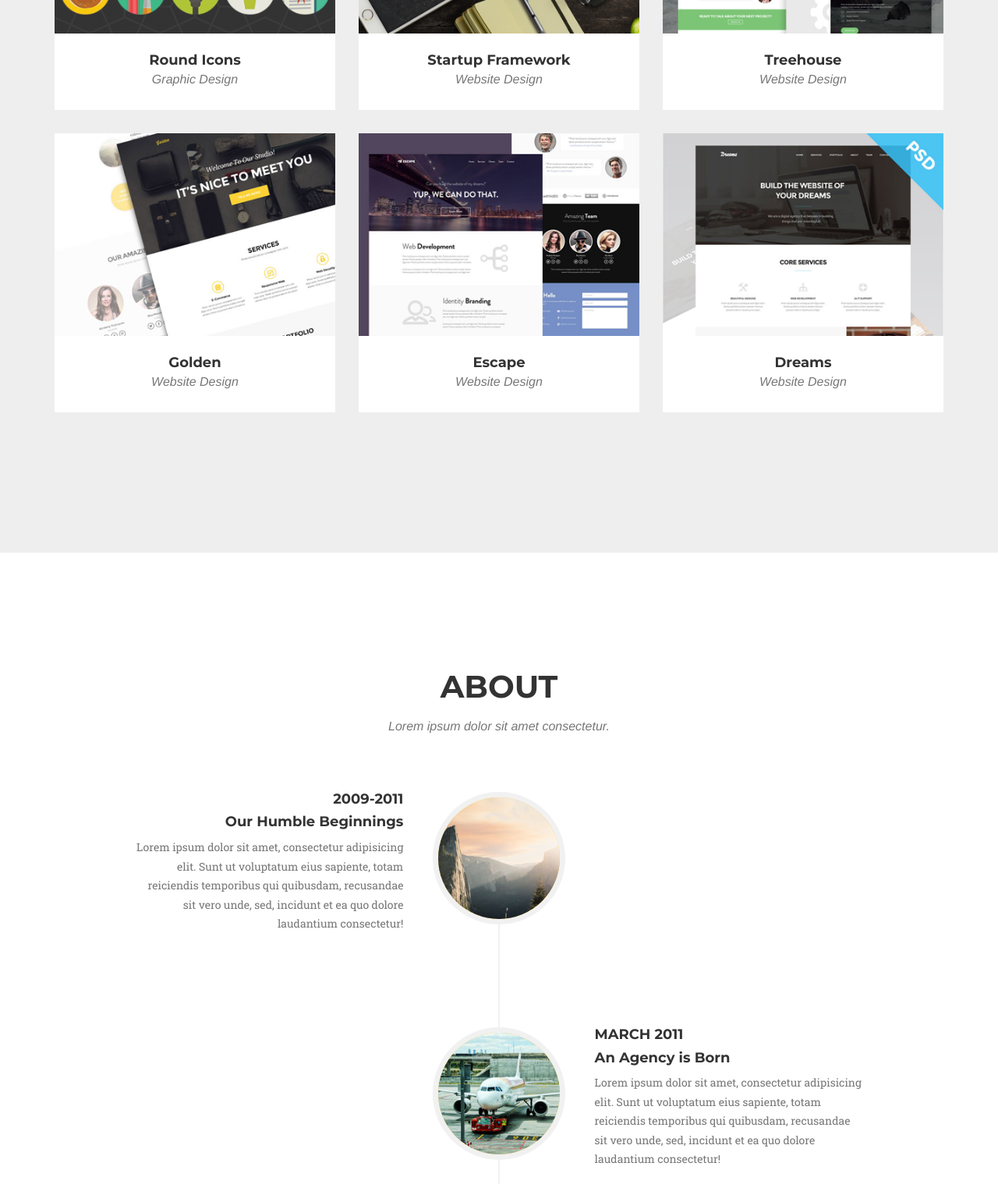
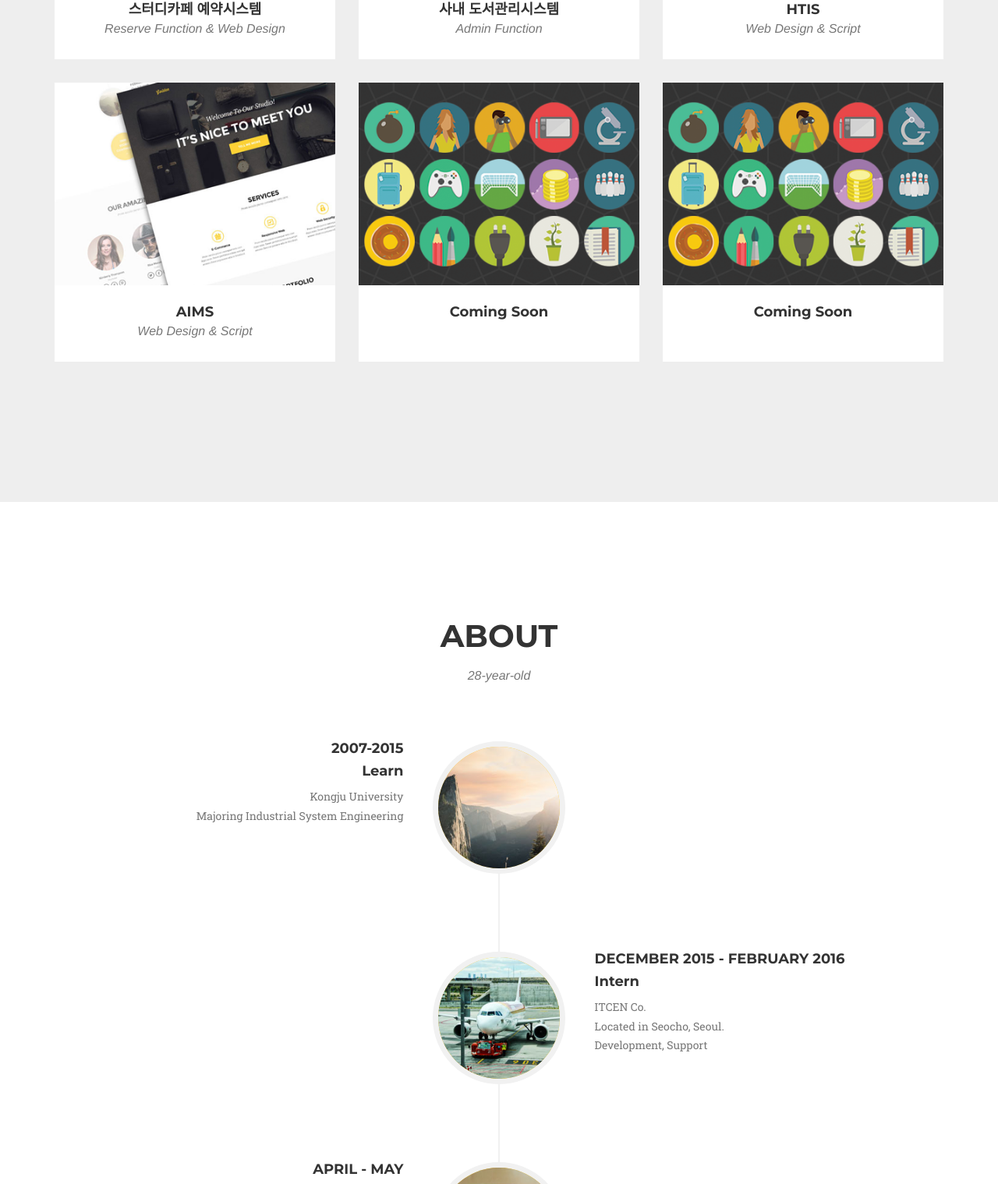
Before and after one commit to goldzealot/portfolio, a website: page Portfolio/public/index.html in a window 1280 px wide. Shown: the part 1281-2800 px from the top of the page at 78% size. Drawn offline with nearby package versions, Linux system fonts and the light colour scheme; a web font is replaced by a local one.

Commit message:
전체적인 컨텐츠 수정

```diff
--- a/Portfolio/public/index.html
+++ b/Portfolio/public/index.html
@@ -9,7 +9,7 @@
     <meta name="description" content="">
     <meta name="author" content="">
 
-    <title>Welcome Portfolio Page</title>
+    <title>I Want</title>
 
     <!-- Bootstrap Core CSS -->
     <link href="vendor/bootstrap/css/bootstrap.min.css" rel="stylesheet">
@@ -43,7 +43,7 @@
                 <button type="button" class="navbar-toggle" data-toggle="collapse" data-target="#bs-example-navbar-collapse-1">
                     <span class="sr-only">Toggle navigation</span> Menu <i class="fa fa-bars"></i>
                 </button>
-                <a class="navbar-brand page-scroll" href="#page-top">Start Bootstrap</a>
+                <a class="navbar-brand page-scroll" href="#page-top">Dev.J</a>
             </div>
 
             <!-- Collect the nav links, forms, and other content for toggling -->
@@ -52,18 +52,18 @@
                     <li class="hidden">
                         <a href="#page-top"></a>
                     </li>
-                    <li>
+                    <!-- <li>
                         <a class="page-scroll" href="#services">Services</a>
-                    </li>
+                    </li> -->
                     <li>
                         <a class="page-scroll" href="#portfolio">Portfolio</a>
                     </li>
                     <li>
                         <a class="page-scroll" href="#about">About</a>
                     </li>
-                    <li>
+                    <!-- <li>
                         <a class="page-scroll" href="#team">Team</a>
-                    </li>
+                    </li> -->
                     <li>
                         <a class="page-scroll" href="#contact">Contact</a>
                     </li>
@@ -78,9 +78,9 @@
     <header>
         <div class="container">
             <div class="intro-text">
-                <div class="intro-lead-in">Hello</div>
-                <div class="intro-heading">Nice To Meet You</div>
-                <a href="#services" class="page-scroll btn btn-xl">Tell Me More</a>
+                <!-- <div class="intro-lead-in">WELCOME.</div> -->
+                <div class="intro-heading">개발자가 되고 싶은 J</div>
+                <a href="#about" class="page-scroll btn btn-xl">Tell Me More</a>
             </div>
         </div>
     </header>
@@ -143,8 +143,8 @@
                         <img src="img/portfolio/roundicons.png" class="img-responsive" alt="">
                     </a>
                     <div class="portfolio-caption">
-                        <h4>Round Icons</h4>
-                        <p class="text-muted">Graphic Design</p>
+                        <h4>스터디카페 예약시스템</h4>
+                        <p class="text-muted">Reserve Function & Web Design</p>
                     </div>
                 </div>
                 <div class="col-md-4 col-sm-6 portfolio-item">
@@ -157,8 +157,8 @@
                         <img src="img/portfolio/startup-framework.png" class="img-responsive" alt="">
                     </a>
                     <div class="portfolio-caption">
-                        <h4>Startup Framework</h4>
-                        <p class="text-muted">Website Design</p>
+                        <h4>사내 도서관리시스템</h4>
+                        <p class="text-muted">Admin Function</p>
                     </div>
                 </div>
                 <div class="col-md-4 col-sm-6 portfolio-item">
@@ -171,8 +171,8 @@
                         <img src="img/portfolio/treehouse.png" class="img-responsive" alt="">
                     </a>
                     <div class="portfolio-caption">
-                        <h4>Treehouse</h4>
-                        <p class="text-muted">Website Design</p>
+                        <h4>HTIS</h4>
+                        <p class="text-muted">Web Design & Script</p>
                     </div>
                 </div>
                 <div class="col-md-4 col-sm-6 portfolio-item">
@@ -185,8 +185,8 @@
                         <img src="img/portfolio/golden.png" class="img-responsive" alt="">
                     </a>
                     <div class="portfolio-caption">
-                        <h4>Golden</h4>
-                        <p class="text-muted">Website Design</p>
+                        <h4>AIMS</h4>
+                        <p class="text-muted">Web Design & Script</p>
                     </div>
                 </div>
                 <div class="col-md-4 col-sm-6 portfolio-item">
@@ -196,11 +196,11 @@
                                 <i class="fa fa-plus fa-3x"></i>
                             </div>
                         </div>
-                        <img src="img/portfolio/escape.png" class="img-responsive" alt="">
+                        <img src="img/portfolio/roundicons.png" class="img-responsive" alt="">
                     </a>
                     <div class="portfolio-caption">
-                        <h4>Escape</h4>
-                        <p class="text-muted">Website Design</p>
+                        <h4>Coming Soon</h4>
+                        <p class="text-muted">&nbsp;</p>
                     </div>
                 </div>
                 <div class="col-md-4 col-sm-6 portfolio-item">
@@ -210,11 +210,11 @@
                                 <i class="fa fa-plus fa-3x"></i>
                             </div>
                         </div>
-                        <img src="img/portfolio/dreams.png" class="img-responsive" alt="">
+                        <img src="img/portfolio/roundicons.png" class="img-responsive" alt="">
                     </a>
                     <div class="portfolio-caption">
-                        <h4>Dreams</h4>
-                        <p class="text-muted">Website Design</p>
+                        <h4>Coming Soon</h4>
+                        <p class="text-muted">&nbsp;</p>
                     </div>
                 </div>
             </div>
@@ -227,7 +227,7 @@
             <div class="row">
                 <div class="col-lg-12 text-center">
                     <h2 class="section-heading">About</h2>
-                    <h3 class="section-subheading text-muted">Lorem ipsum dolor sit amet consectetur.</h3>
+                    <h3 class="section-subheading text-muted">28-year-old</h3>
                 </div>
             </div>
             <div class="row">
@@ -239,11 +239,11 @@
                             </div>
                             <div class="timeline-panel">
                                 <div class="timeline-heading">
-                                    <h4>2009-2011</h4>
-                                    <h4 class="subheading">Our Humble Beginnings</h4>
+                                    <h4>2007-2015</h4>
+                                    <h4 class="subheading">Learn</h4>
                                 </div>
                                 <div class="timeline-body">
-                                    <p class="text-muted">Lorem ipsum dolor sit amet, consectetur adipisicing elit. Sunt ut voluptatum eius sapiente, totam reiciendis temporibus qui quibusdam, recusandae sit vero unde, sed, incidunt et ea quo dolore laudantium consectetur!</p>
+                                    <p class="text-muted">Kongju University <br/> Majoring Industrial System Engineering</p>
                                 </div>
                             </div>
                         </li>
@@ -253,11 +253,11 @@
                             </div>
                             <div class="timeline-panel">
                                 <div class="timeline-heading">
-                                    <h4>March 2011</h4>
-                                    <h4 class="subheading">An Agency is Born</h4>
+                                    <h4>December 2015 - February 2016</h4>
+                                    <h4 class="subheading">Intern</h4>
                                 </div>
                                 <div class="timeline-body">
-                                    <p class="text-muted">Lorem ipsum dolor sit amet, consectetur adipisicing elit. Sunt ut voluptatum eius sapiente, totam reiciendis temporibus qui quibusdam, recusandae sit vero unde, sed, incidunt et ea quo dolore laudantium consectetur!</p>
+                                    <p class="text-muted">ITCEN Co.<br/> Located in Seocho, Seoul.<br/> Development, Support</p>
                                 </div>
                             </div>
                         </li>
@@ -267,11 +267,11 @@
                             </div>
                             <div class="timeline-panel">
                                 <div class="timeline-heading">
-                                    <h4>December 2012</h4>
-                                    <h4 class="subheading">Transition to Full Service</h4>
+                                    <h4>April - May</h4>
+                                    <h4 class="subheading">First Web Design Work</h4>
                                 </div>
                                 <div class="timeline-body">
-                                    <p class="text-muted">Lorem ipsum dolor sit amet, consectetur adipisicing elit. Sunt ut voluptatum eius sapiente, totam reiciendis temporibus qui quibusdam, recusandae sit vero unde, sed, incidunt et ea quo dolore laudantium consectetur!</p>
+                                    <p class="text-muted">In Bureau Veritas.</p>
                                 </div>
                             </div>
                         </li>
@@ -281,19 +281,19 @@
                             </div>
                             <div class="timeline-panel">
                                 <div class="timeline-heading">
-                                    <h4>July 2014</h4>
-                                    <h4 class="subheading">Phase Two Expansion</h4>
+                                    <h4>June 2016 -</h4>
+                                    <h4 class="subheading">Job Search Activities</h4>
                                 </div>
                                 <div class="timeline-body">
-                                    <p class="text-muted">Lorem ipsum dolor sit amet, consectetur adipisicing elit. Sunt ut voluptatum eius sapiente, totam reiciendis temporibus qui quibusdam, recusandae sit vero unde, sed, incidunt et ea quo dolore laudantium consectetur!</p>
+                                    <p class="text-muted">구직활동 중</p>
                                 </div>
                             </div>
                         </li>
                         <li class="timeline-inverted">
                             <div class="timeline-image">
-                                <h4>Be Part
-                                    <br>Of Our
-                                    <br>Story!</h4>
+                                <h4>Dreams
+                                <br/>Come
+                                <br/>True</h4>
                             </div>
                         </li>
                     </ul>
@@ -303,7 +303,7 @@
     </section>
 
     <!-- Team Section -->
-    <section id="team" class="bg-light-gray">
+    <!-- <section id="team" class="bg-light-gray">
         <div class="container">
             <div class="row">
                 <div class="col-lg-12 text-center">
@@ -364,10 +364,10 @@
                 </div>
             </div>
         </div>
-    </section>
+    </section> -->
 
     <!-- Clients Aside -->
-    <aside class="clients">
+    <!-- <aside class="clients">
         <div class="container">
             <div class="row">
                 <div class="col-md-3 col-sm-6">
@@ -392,7 +392,7 @@
                 </div>
             </div>
         </div>
-    </aside>
+    </aside> -->
 
     <!-- Contact Section -->
     <section id="contact">
@@ -400,7 +400,7 @@
             <div class="row">
                 <div class="col-lg-12 text-center">
                     <h2 class="section-heading">Contact Us</h2>
-                    <h3 class="section-subheading text-muted">Lorem ipsum dolor sit amet consectetur.</h3>
+                    <h3 class="section-subheading text-muted">하시고 싶은 말씀이나 질문이 있으시다면 연락해주세요.</h3>
                 </div>
             </div>
             <div class="row">
```
